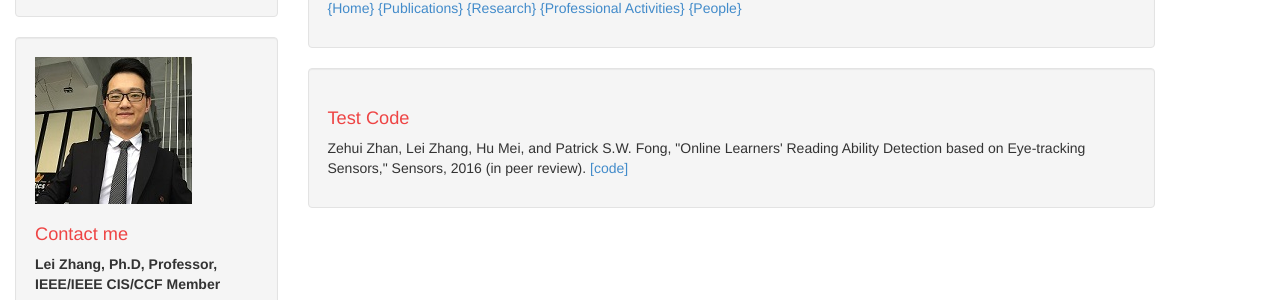
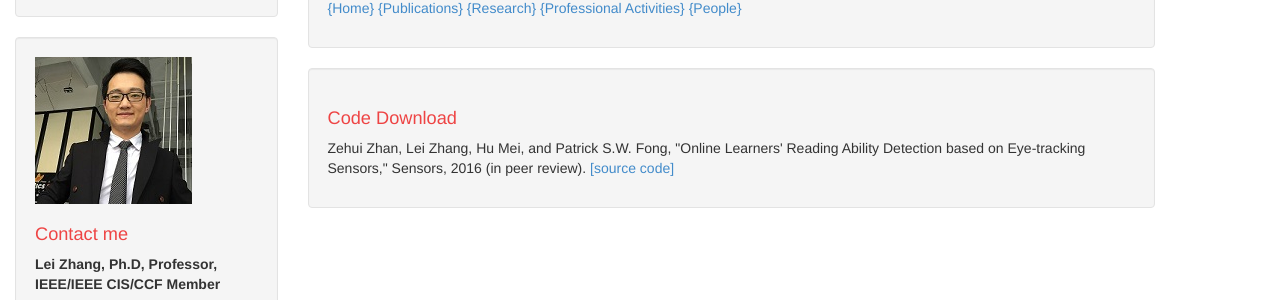
Before and after one commit to DrLeiZhang/website, a Jekyll site: the page built from tempcode.html, in a window 1280 px wide and 1022 px high. Shown: the part 163-463 px from the top of the window. Built offline with Jekyll 4.4.1, drawn with Linux system fonts in a browser that asks for light colours; Markdown is read by kramdown in place of the engine named in the settings.

Commit message:
Update
Signed-off-by: leizhang@cqu.edu.cn <leizhang@cqu.edu.cn>

```diff
--- a/tempcode.html
+++ b/tempcode.html
@@ -9,7 +9,7 @@
 
 <div class="well">
 
-<h1>Test Code</h1>
-<p>Zehui Zhan, Lei Zhang, Hu Mei, and Patrick S.W. Fong, "Online Learners' Reading Ability Detection based on Eye-tracking Sensors," Sensors, 2016 (in peer review). <a href="resources/mtl_eye_tracking.rar">[code]</a></p>
+<h1>Code Download</h1>
+<p>Zehui Zhan, Lei Zhang, Hu Mei, and Patrick S.W. Fong, "Online Learners' Reading Ability Detection based on Eye-tracking Sensors," Sensors, 2016 (in peer review). <a href="resources/mtl_eye_tracking.rar">[source code]</a></p>
 
 </div>
```
